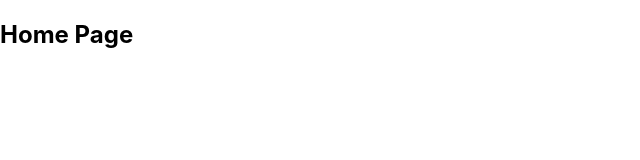
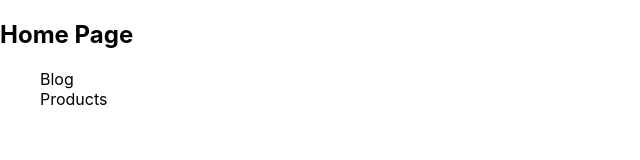
Before and after one commit to mdnakibul/learn-next-js, a Next.js app: page / in a window 1280 px wide. Shown: the top 160 px of the page, without its empty margins (0-640 px from the left). Built offline with nearby package versions, Linux system fonts and the light colour scheme.

Commit message:
link base routing implementation

```diff
--- a/pages/index.js
+++ b/pages/index.js
@@ -1,7 +1,19 @@
+import Link from "next/link"
+
 const Home = () => {
   return (
     <div>
       <h2>Home Page</h2>
+      <ul style={{ listStyle: 'none' }}>
+        <li><Link href="/blog">
+          <a>Blog</a>
+        </Link></li>
+        <li><Link href="/product">
+          <a>Products</a>
+        </Link></li>
+      </ul>
+
+
     </div>
   )
 }
--- a/pages/product/[productid]/index.js
+++ b/pages/product/[productid]/index.js
@@ -1,3 +1,4 @@
+import Link from "next/link"
 import { useRouter } from "next/router"
 
 const ProductDetails = () => {
@@ -6,6 +7,8 @@ const ProductDetails = () => {
     return (
         <div>
             <h2>Product Details - {productId}</h2>
+            <Link href="/product"><a>Back To Products</a></Link><br />
+            <Link href="/"><a>Back To Home</a></Link>
         </div>
     )
 }
```
Also changed, not shown: pages/product/index.js (+11 -4 lines).
